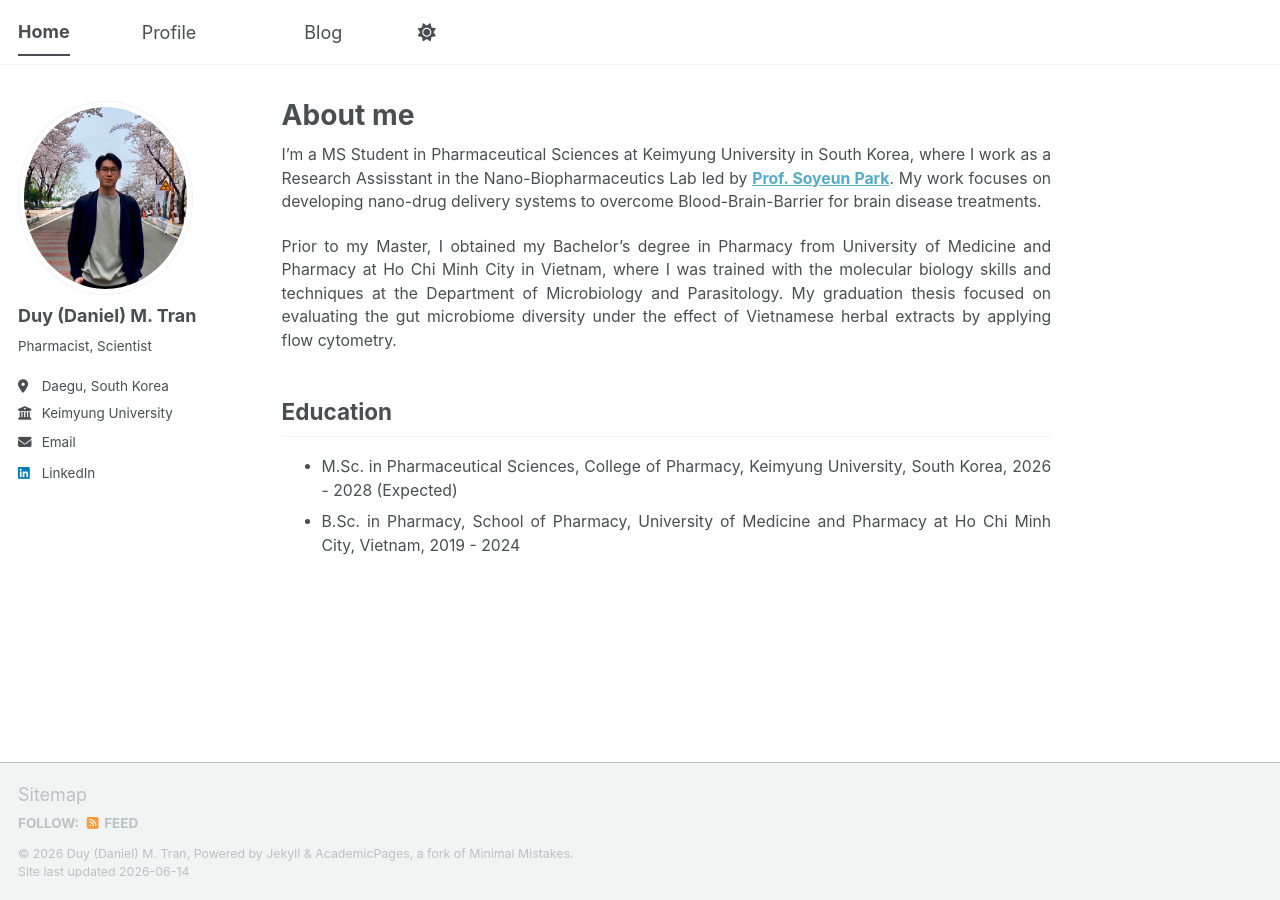
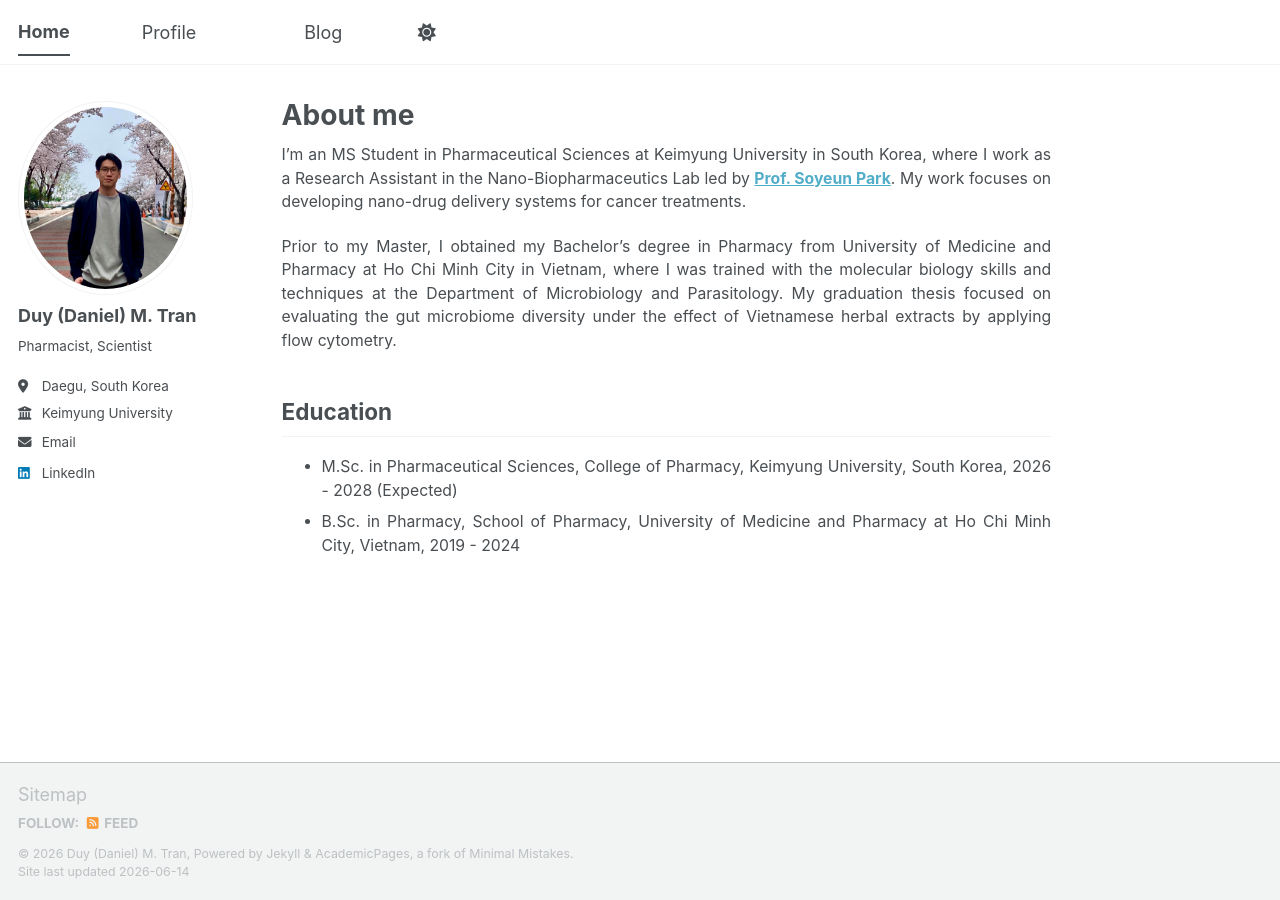
Before and after one commit to tranminhduy-git/tmduy.github.io, a Jekyll site: the page built from _pages/about.md, in a window 1280 px wide. Built offline with Jekyll 4.4.1, drawn with Linux system fonts in a browser that asks for light colours; a script bundle is joined from its source files by our own code; library files that are not in the unit come from our copies.

Commit message:
Update about.md

```diff
--- a/_pages/about.md
+++ b/_pages/about.md
@@ -7,7 +7,7 @@ redirect_from:
   - /about.html
 ---
 
-I'm a MS Student in Pharmaceutical Sciences at Keimyung University in South Korea, where I work as a Research Assisstant in the Nano-Biopharmaceutics Lab led by [__Prof. Soyeun Park__](https://orcid.org/0000-0003-3989-9079). My work focuses on developing nano-drug delivery systems to overcome Blood-Brain-Barrier for brain disease treatments.
+I'm an MS Student in Pharmaceutical Sciences at Keimyung University in South Korea, where I work as a Research Assistant in the Nano-Biopharmaceutics Lab led by [__Prof. Soyeun Park__](https://orcid.org/0000-0003-3989-9079). My work focuses on developing nano-drug delivery systems for cancer treatments.
 
 
 Prior to my Master, I obtained my Bachelor's degree in Pharmacy from University of Medicine and Pharmacy at Ho Chi Minh City in Vietnam, where I was trained with the molecular biology skills and techniques at the Department of Microbiology and Parasitology. My graduation thesis focused on evaluating the gut microbiome diversity under the effect of Vietnamese herbal extracts by applying flow cytometry.
```
